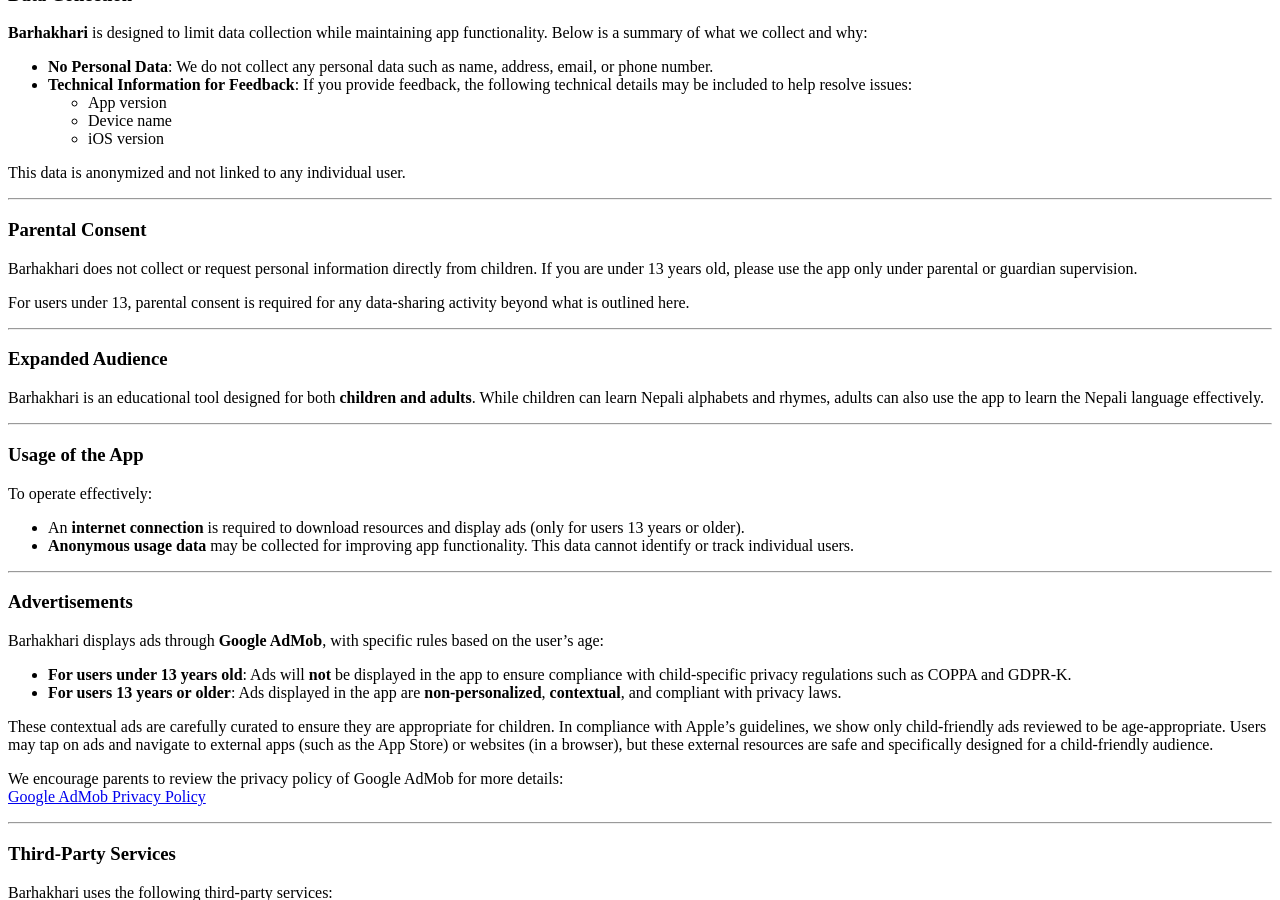
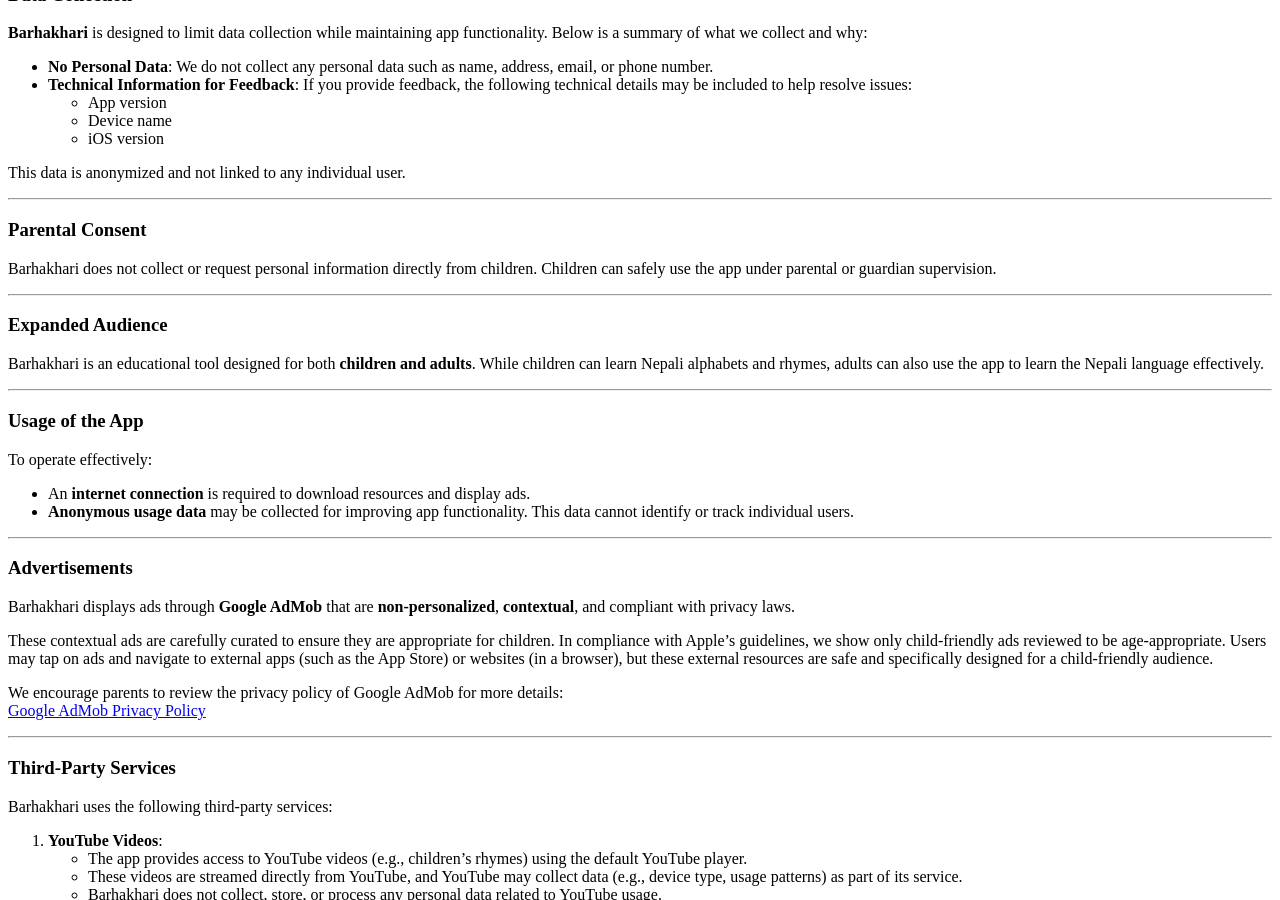
Before and after one commit to Barhakhari/barhakhari.github.io, a Jekyll site: the page built from privacy-policy.md, in a window 1280 px wide and 900 px high, scrolled down 237 px. Built offline with Jekyll 4.4.1, drawn with Linux system fonts in a browser that asks for light colours.

Commit message:
Update privacy-policy.md

```diff
--- a/privacy-policy.md
+++ b/privacy-policy.md
@@ -40,9 +40,7 @@
 
 ### Parental Consent
 
-Barhakhari does not collect or request personal information directly from children. If you are under 13 years old, please use the app only under parental or guardian supervision.
-
-For users under 13, parental consent is required for any data-sharing activity beyond what is outlined here.
+Barhakhari does not collect or request personal information directly from children. Children can safely use the app under parental or guardian supervision.
 
 ---
 
@@ -55,16 +53,14 @@
 ### Usage of the App
 
 To operate effectively:
-- An **internet connection** is required to download resources and display ads (only for users 13 years or older).
+- An **internet connection** is required to download resources and display ads.
 - **Anonymous usage data** may be collected for improving app functionality. This data cannot identify or track individual users.
 
 ---
 
 ### Advertisements
 
-Barhakhari displays ads through **Google AdMob**, with specific rules based on the user's age:
-- **For users under 13 years old**: Ads will **not** be displayed in the app to ensure compliance with child-specific privacy regulations such as COPPA and GDPR-K.
-- **For users 13 years or older**: Ads displayed in the app are **non-personalized**, **contextual**, and compliant with privacy laws.
+Barhakhari displays ads through **Google AdMob** that are **non-personalized**, **contextual**, and compliant with privacy laws.
 
 These contextual ads are carefully curated to ensure they are appropriate for children. In compliance with Apple’s guidelines, we show only child-friendly ads reviewed to be age-appropriate. Users may tap on ads and navigate to external apps (such as the App Store) or websites (in a browser), but these external resources are safe and specifically designed for a child-friendly audience.
 
```
